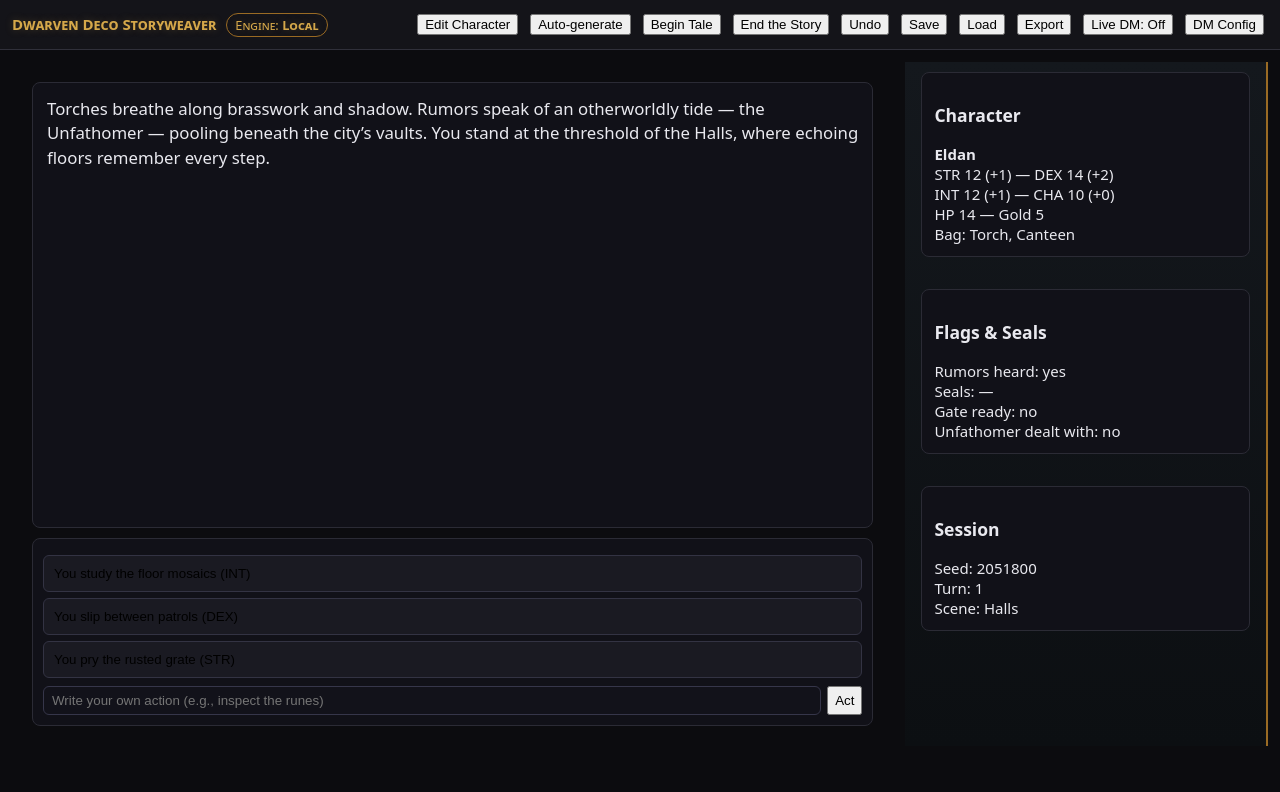
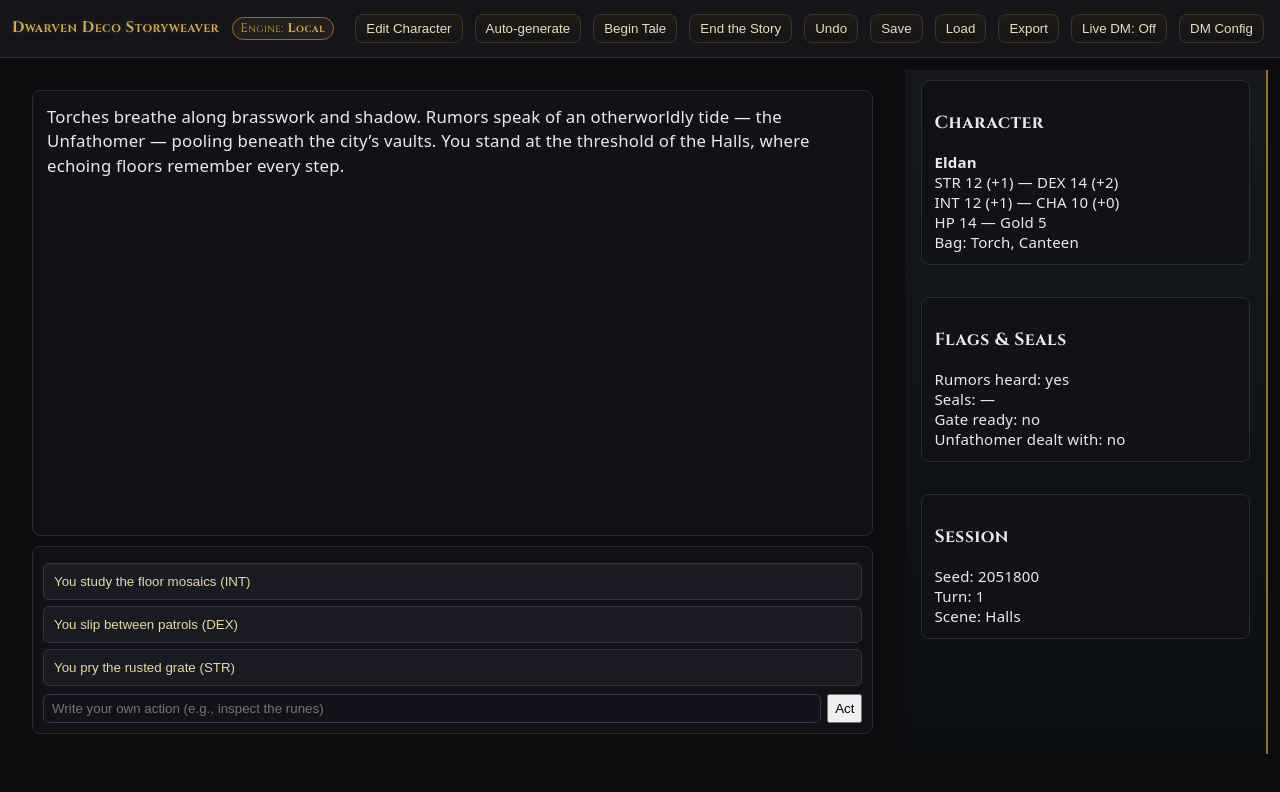
Before and after one commit to gtgalley/dwarven-deco-storyweaver, a plain HTML site: page index.html in a window 1280 px wide. Drawn offline with Linux system fonts and the light colour scheme.

Commit message:
Update skin.css
Updated skin.css for deco vibes

```diff
--- a/public/css/skin.css
+++ b/public/css/skin.css
@@ -1,5 +1,19 @@
-:root{ --bg:#0c0f12; --bg2:#14181d; --ink:#e6d9a2; --gold:#d5a84a; --gold2:#9a6b24; --emerald:#3a6f5b; --crimson:#6a2e2e; --link:#e0c98a; }
-html,body{height:100%;margin:0;background:var(--bg);color:var(--ink);font-family: "Segoe UI", system-ui, -apple-system, Roboto, Ubuntu, Cantarell, "Noto Sans", sans-serif;}
+:root{ --bg:#0c0f12; --bg2:#14181d; --ink:#e6d9a2; --gold:#d5a84a; --gold2:#9a6b24; --emerald:#3a6f5b; --crimson:#6a2e2e; --link:#e0c98a; --ink-dim:#c8bb87; }
+
+/* ---------- Base ---------- */
+html,body{
+  height:100%; margin:0; color:var(--ink);
+  font-family: "Josefin Sans","Segoe UI", system-ui, -apple-system, Roboto, Ubuntu, Cantarell, "Noto Sans", sans-serif;
+  letter-spacing:.2px;
+  background:
+    radial-gradient(1200px 800px at 20% 10%, #172027, #0c0f12 60%),
+    repeating-linear-gradient(135deg, rgba(213,168,74,.04) 0 8px, transparent 8px 16px),
+    var(--bg);
+}
+
+a{ color:var(--link) }
+
+/* ---------- Legacy canvas layout (kept for compatibility) ---------- */
 .wrap{display:grid;grid-template-columns: 390px 1fr;gap:0;height:100%;}
 @media (max-width: 1100px){.wrap{grid-template-columns:1fr;grid-template-rows: 52vh 48vh;}}
 
@@ -55,6 +69,7 @@ html,body{height:100%;margin:0;background:var(--bg);color:var(--ink);font-family
 
 .rollhint{font-size:.9em;opacity:.85;margin-left:6px;cursor:help}
 
+/* ---------- Modal (clarified) ---------- */
 .modal{position:fixed;inset:0;background:rgba(0,0,0,.6);display:flex;align-items:center;justify-content:center;z-index:9999;}
 .modal.hidden{display:none !important;}
 .shade{position:fixed;inset:0;background:#0008;z-index:9998;}
@@ -63,4 +78,78 @@ html,body{height:100%;margin:0;background:var(--bg);color:var(--ink);font-family
 .modal .inner .content{padding:16px}
 .closeX{cursor:pointer;border:1px solid var(--gold2);padding:4px 8px;border-radius:6px}
 
-a{color:var(--link)}
+/* ---------- Typography upgrades ---------- */
+.brand, h1, h2, h3{
+  font-family: "Cinzel", serif;
+  letter-spacing:.5px;
+}
+
+/* ---------- Top bar & controls (for the engine.js layout) ---------- */
+.topbar{
+  display:flex; justify-content:space-between; align-items:center;
+  padding:10px 12px;
+  background:linear-gradient(180deg,#171a20,#11151a);
+  border-bottom:1px solid #2b2f36;
+}
+.topbar .brand .tag{
+  margin-left:8px;
+}
+.tag{
+  background:rgba(213,168,74,.08);
+  border:1px solid var(--gold2);
+  color:var(--gold);
+  padding:2px 8px;border-radius:999px;
+}
+.controls button{
+  border:1px solid #3a3326;
+  background:linear-gradient(180deg,#1f1c16,#141316);
+  color:#e8ddba;
+  border-radius:8px; padding:6px 10px;
+  transition:transform .06s ease, box-shadow .15s ease, filter .15s ease;
+  cursor:pointer;
+}
+.controls button:hover{
+  filter:brightness(1.07);
+  box-shadow:0 0 0 1px var(--gold2) inset;
+}
+.controls button:active{ transform:translateY(1px); }
+
+/* ---------- Story scroller (engine.js layout) ---------- */
+.story-scroll{
+  background:radial-gradient(1000px 600px at 15% 0%, rgba(213,168,74,.05), transparent),
+             #0f1016;
+  border:1px solid #2b2b35;
+  border-radius:10px;
+  padding:14px;
+  min-height:52vh; max-height:68vh; overflow:auto;
+}
+.story-scroll p{ margin:0 0 12px 0; line-height:1.45; }
+
+/* ---------- Choice buttons (support both class names) ---------- */
+.choice-btn,
+.choice{
+  border:1px solid #3a3326;
+  background:linear-gradient(180deg,#1c1a16,#121115);
+  color:var(--ink);
+  border-radius:8px;
+  transition:transform .06s ease, box-shadow .15s ease, filter .15s ease;
+}
+.choice-btn:hover,
+.choice:hover{
+  filter:brightness(1.06);
+  box-shadow:0 0 0 1px var(--gold2) inset;
+}
+.choice-btn:active,
+.choice:active{ transform:translateY(1px); }
+
+/* ---------- Free text input (engine.js layout) ---------- */
+.free input,
+.inputbar input{
+  border:1px solid #3a3326;
+  background:#121217;
+  color:var(--ink);
+  border-radius:8px;
+}
+
+/* ---------- Small helpers ---------- */
+a:hover{ filter:brightness(1.05) }
```
